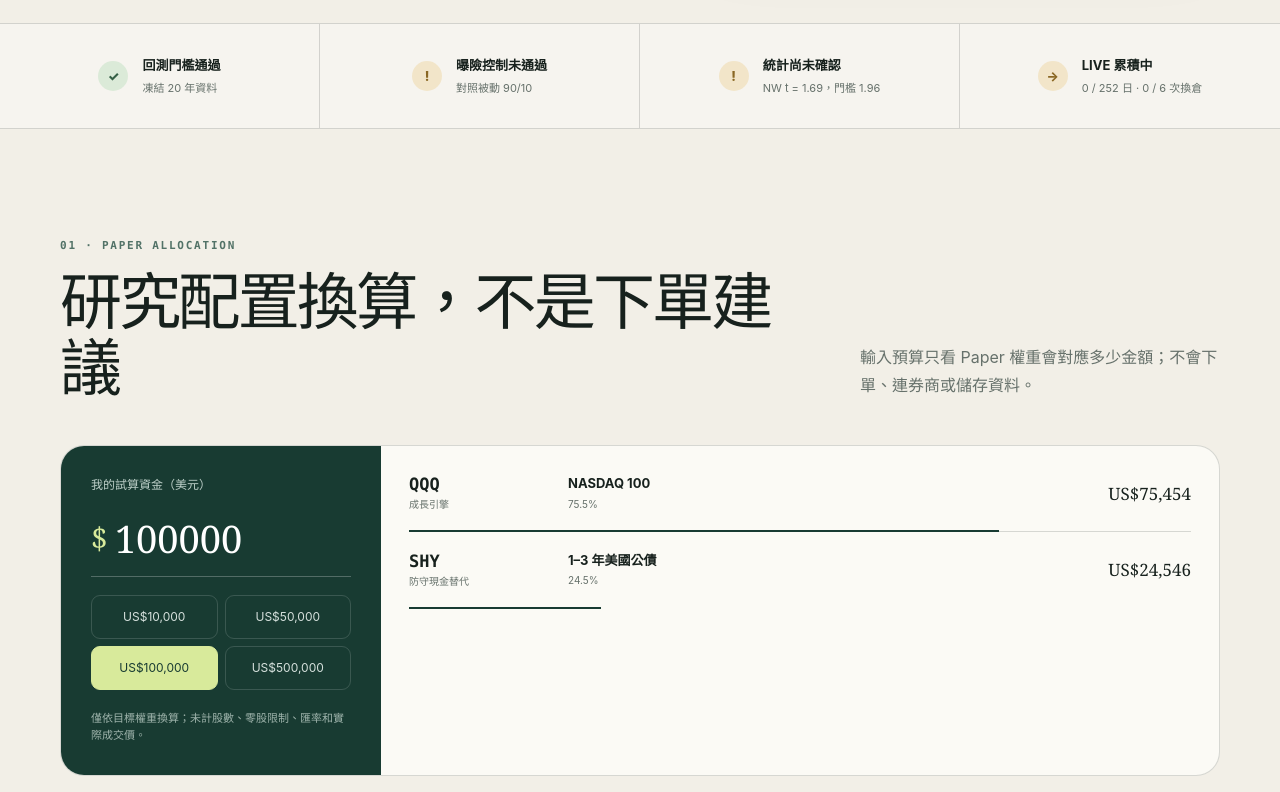
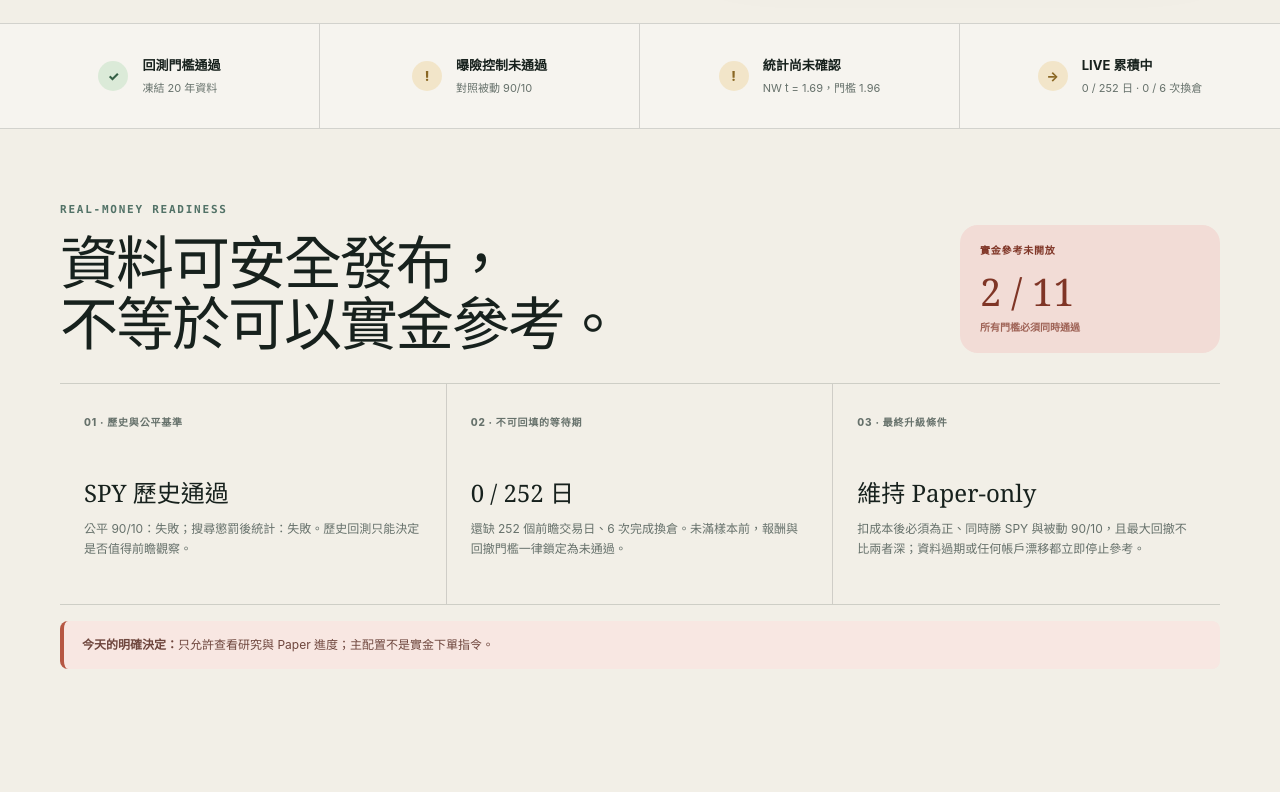
Before and after one commit to voidful/us_fddk, a Next.js app: page / in a window 1280 px wide. Shown: the part 740-1532 px from the top of the page. Built offline with nearby package versions, Linux system fonts and the light colour scheme.

Commit message:
Separate paper integrity from trade readiness

```diff
--- a/app/globals.css
+++ b/app/globals.css
@@ -106,6 +106,14 @@
 .truth-strip .check { background: #dbead8; color: #356046; }.truth-strip .wait { background: #f2e5c9; color: #8a6723; }
 .truth-strip p { margin: 0; font-size: 13px; }.truth-strip b,.truth-strip small { display: block; }.truth-strip small { margin-top: 4px; color: var(--muted); font-size: 11px; }
 
+.readiness-section { padding-block: 74px 20px; }
+.readiness-head { display: grid; grid-template-columns: 1fr 260px; gap: 48px; align-items: end; }
+.readiness-head h2 { margin: 8px 0 0; font: 500 clamp(36px,5vw,58px)/1.04 Georgia,serif; letter-spacing: -.035em; }
+.readiness-verdict { padding: 18px 20px; border-radius: 18px; }.readiness-verdict.blocked { background: #f2dcd6; color: #7f3526; }.readiness-verdict.ready { background: #dcead9; color: #315b43; }
+.readiness-verdict span,.readiness-verdict small { display: block; font-size: 10px; font-weight: 800; letter-spacing: .08em; }.readiness-verdict strong { display: block; margin: 7px 0 3px; font: 500 38px Georgia,serif; }.readiness-verdict small { opacity: .72; font-weight: 650; letter-spacing: 0; }
+.readiness-grid { display: grid; grid-template-columns: repeat(3,1fr); margin-top: 30px; border-block: 1px solid var(--line); }.readiness-grid article { min-height: 220px; padding: 24px; border-right: 1px solid var(--line); }.readiness-grid article:last-child { border-right: 0; }.readiness-grid span { color: var(--muted); font-size: 10px; font-weight: 800; letter-spacing: .08em; }.readiness-grid strong { display: block; margin: 42px 0 10px; font: 500 24px Georgia,serif; }.readiness-grid p { margin: 0; color: var(--muted); font-size: 12px; line-height: 1.7; }
+.readiness-note { margin: 16px 0 0; padding: 15px 18px; border-left: 4px solid var(--red); border-radius: 8px; background: #f8e7e2; color: #6e463d; font-size: 12px; }
+
 .section { padding: 110px 0; scroll-margin-top: 60px; }
 .section-heading { max-width: 780px; margin-bottom: 46px; }
 .section-heading h2 { margin: 0; font: 500 clamp(38px, 5vw, 62px)/1.05 Georgia, "Noto Serif TC", serif; letter-spacing: -.045em; }
@@ -210,9 +218,9 @@
   .hero { grid-template-columns: 1fr; gap: 50px; padding-top: 70px; }
   .signal-card { max-width: 600px; }
   .truth-strip { grid-template-columns: 1fr; }.truth-strip > div { justify-content: flex-start; min-height: 78px; padding-inline: 8%; border-right: 0; border-bottom: 1px solid var(--line); }
-  .split-heading,.calculator-shell,.gate-layout,.paper-grid,.challenger-verdict { grid-template-columns: 1fr; }
+  .split-heading,.calculator-shell,.gate-layout,.paper-grid,.challenger-verdict,.readiness-head { grid-template-columns: 1fr; }
   .capital-control { padding: 28px; }.comparison-grid { grid-template-columns: 1fr; }.evidence-numbers { grid-template-columns: 1fr 1fr; }.risk-grid { grid-template-columns: 1fr 1fr; }.risk-grid article { min-height: 170px; border-bottom: 1px solid var(--line); }.paper-grid { gap: 32px; }.account-card { max-width: 540px; }
-  .challenger-scorecards { grid-template-columns: 1fr 1fr; }.cross-market-grid,.style-rotation-grid,.three-clock-grid { grid-template-columns: repeat(2,1fr); }
+  .challenger-scorecards { grid-template-columns: 1fr 1fr; }.cross-market-grid,.style-rotation-grid,.three-clock-grid { grid-template-columns: repeat(2,1fr); }.readiness-grid { grid-template-columns: 1fr; }.readiness-grid article { min-height: auto; border-right: 0; border-bottom: 1px solid var(--line); }.readiness-grid article:last-child { border-bottom: 0; }.readiness-grid strong { margin-top: 22px; }
 }
 
 @media (max-width: 620px) {
--- a/app/page.tsx
+++ b/app/page.tsx
@@ -76,6 +76,7 @@
   const pending = data.paper.pending_order !== null;
   const invested = data.paper.status === "invested";
   const forward = data.paper.forward_evidence;
+  const readiness = data.readiness;
   const referenceCandidate = data.evidence.reference_trade_candidate;
   const qqqWeight = data.strategy.current_target.QQQ;
   const shyWeight = data.strategy.current_target.SHY;
@@ -175,6 +176,38 @@
           <div><span className={data.evidence.exposure_control_passed ? "check" : "wait"}>{data.evidence.exposure_control_passed ? "✓" : "!"}</span><p><b>{data.evidence.exposure_control_passed ? "曝險控制通過" : "曝險控制未通過"}</b><small>對照被動 90/10</small></p></div>
           <div><span className="wait">!</span><p><b>統計尚未確認</b><small>NW t = {data.evidence.newey_west_t.toFixed(2)}，門檻 1.96</small></p></div>
           <div><span className={data.evidence.live_confirmed ? "check" : "wait"}>{data.evidence.live_confirmed ? "✓" : "→"}</span><p><b>{data.evidence.live_confirmed ? "LIVE 門檻通過" : "LIVE 累積中"}</b><small>{forward.forward_sessions} / {forward.minimum_sessions} 日 · {forward.filled_rebalances} / {forward.minimum_filled_rebalances} 次換倉</small></p></div>
+        </section>
+
+        <section className="readiness-section wrap" id="readiness" aria-labelledby="readiness-title">
+          <div className="readiness-head">
+            <div>
+              <p className="eyebrow">REAL-MONEY READINESS</p>
+              <h2 id="readiness-title">資料可安全發布，<br />不等於可以實金參考。</h2>
+            </div>
+            <div className={readiness.trade_ready ? "readiness-verdict ready" : "readiness-verdict blocked"}>
+              <span>{readiness.trade_ready ? "實金參考已開放" : "實金參考未開放"}</span>
+              <strong>{readiness.passed_gate_count} / {readiness.required_gate_count}</strong>
+              <small>所有門檻必須同時通過</small>
+            </div>
+          </div>
+          <div className="readiness-grid">
+            <article>
+              <span>01 · 歷史與公平基準</span>
+              <strong>{data.evidence.historical_gate_passed ? "SPY 歷史通過" : "歷史未通過"}</strong>
+              <p>公平 90/10：{data.evidence.exposure_control_passed ? "通過" : "失敗"}；搜尋懲罰後統計：{data.evidence.statistically_confirmed ? "通過" : "失敗"}。歷史回測只能決定是否值得前瞻觀察。</p>
+            </article>
+            <article>
+              <span>02 · 不可回填的等待期</span>
+              <strong>{forward.forward_sessions} / {forward.minimum_sessions} 日</strong>
+              <p>還缺 {forward.remaining_sessions} 個前瞻交易日、{forward.remaining_filled_rebalances} 次完成換倉。未滿樣本前，報酬與回撤門檻一律鎖定為未通過。</p>
+            </article>
+            <article>
+              <span>03 · 最終升級條件</span>
+              <strong>{readiness.trade_ready ? "全部通過" : "維持 Paper-only"}</strong>
+              <p>扣成本後必須為正、同時勝 SPY 與被動 90/10，且最大回撤不比兩者深；資料過期或任何帳戶漂移都立即停止參考。</p>
+            </article>
+          </div>
+          <p className="readiness-note"><b>今天的明確決定：</b>{readiness.trade_ready ? "已通過完整合約，才可顯示參考交易配置。" : "只允許查看研究與 Paper 進度；主配置不是實金下單指令。"}</p>
         </section>
 
         <section className="section wrap" id="allocation">
@@ -458,6 +491,7 @@
           <div className="section-heading"><p className="eyebrow">08 · BEGINNER FAQ</p><h2>常見問題</h2></div>
           <div className="faq-list">
             <details><summary>我現在可以照百分比買嗎？<span>＋</span></summary><p>頁面顯示的是等待 paper 模擬成交的研究訊號，不是即時買進指令。若自行實作，仍要評估風險承受度、稅務、匯率和券商成本。</p></details>
+            <details><summary>為什麼資料檢查通過，還是不能下單？<span>＋</span></summary><p>資料檢查通過只代表日期、快照、Paper 帳戶、基準和網站彼此一致，沒有表示策略已證實。實金參考另外要求 {readiness.required_gate_count} 道門檻全過；目前只有 {readiness.passed_gate_count} 道，決定仍是 Paper-only。</p></details>
             <details><summary>既然 20 年贏 SPY，為什麼還說未確認？<span>＋</span></summary><p>同一批資料試過很多方法後，最好看的結果可能只是運氣。統計檢查與全新的前瞻交易紀錄仍不足，所以只稱「歷史候選」。</p></details>
             <details><summary>為什麼要再比被動 90/10？<span>＋</span></summary><p>v2 平均持有接近九成 QQQ，只比 SPY 可能把科技股曝險誤認成策略能力。90/10 不預測波動、只固定再平衡，是更公平的曝險控制；目前 v2 沒有穩定跨過它。</p></details>
             <details><summary>v3 回測贏 QQQ，為什麼不用？<span>＋</span></summary><p>近期 2006–2026 看起來漂亮，但不重疊的 1986–2006 Nasdaq-100 代理期，5 年滾動勝率只有 {pct(challengerProxy.rolling_five_year_win_fraction, 1)}；下載前固定的美、英、德、日、港測試也只有 {crossMarket.counts.full_cagr}/5 完整期勝出。這代表優勢依賴特定市場與年代，先留在獨立 Paper，不取代主訊號。</p></details>
--- a/data/trading-data.json
+++ b/data/trading-data.json
@@ -1,6 +1,6 @@
 {
   "schema_version": 1,
-  "generated_at_utc": "2026-08-01T16:07:10.876965Z",
+  "generated_at_utc": "2026-08-01T16:26:52.342483Z",
   "data_through": "2026-07-31",
   "freshness": {
     "last_session": "2026-07-31",
@@ -151,6 +151,8 @@
       "minimum_filled_rebalances": 6,
       "forward_sessions": 0,
       "filled_rebalances": 0,
+      "remaining_sessions": 252,
+      "remaining_filled_rebalances": 6,
       "strategy": {
         "return": 0.0,
         "max_drawdown": 0.0,
@@ -181,8 +183,8 @@
         "positive_return_after_costs": false,
         "beats_spy_total_return": false,
         "beats_passive_90_10_total_return": false,
-        "max_drawdown_no_worse_than_spy": true,
-        "max_drawdown_no_worse_than_passive_90_10": true
+        "max_drawdown_no_worse_than_spy": false,
+        "max_drawdown_no_worse_than_passive_90_10": false
       },
       "live_confirmed": false
     }
@@ -886,5 +888,63 @@
         "22_cross_pooled_newey_west_t_at_least_1_96_vs_both": false
       }
     }
+  },
+  "readiness": {
+    "contract_version": 2,
+    "trade_ready": false,
+    "decision": "paper_only",
+    "passed_gate_count": 2,
+    "required_gate_count": 11,
+    "gates": {
+      "fresh_integrity": true,
+      "historical_gate_passed": true,
+      "exposure_control_passed": false,
+      "statistically_confirmed": false,
+      "at_least_252_forward_sessions": false,
+      "at_least_6_filled_rebalances": false,
+      "positive_return_after_costs": false,
+      "beats_spy_total_return": false,
+      "beats_passive_90_10_total_return": false,
+      "max_drawdown_no_worse_than_spy": false,
+      "max_drawdown_no_worse_than_passive_90_10": false
+    },
+    "failed": [
+      {
+        "gate": "exposure_control_passed",
+        "label": "公平曝險基準門檻通過"
+      },
+      {
+        "gate": "statistically_confirmed",
+        "label": "多重搜尋後的統計證據通過"
+      },
+      {
+        "gate": "at_least_252_forward_sessions",
+        "label": "至少累積 252 個前瞻交易日"
+      },
+      {
+        "gate": "at_least_6_filled_rebalances",
+        "label": "至少完成 6 次前瞻換倉"
+      },
+      {
+        "gate": "positive_return_after_costs",
+        "label": "前瞻扣成本報酬為正"
+      },
+      {
+        "gate": "beats_spy_total_return",
+        "label": "前瞻總報酬勝過 SPY"
+      },
+      {
+        "gate": "beats_passive_90_10_total_return",
+        "label": "前瞻總報酬勝過被動 90/10"
+      },
+      {
+        "gate": "max_drawdown_no_worse_than_spy",
+        "label": "前瞻最大回撤不深於 SPY"
+      },
+      {
+        "gate": "max_drawdown_no_worse_than_passive_90_10",
+        "label": "前瞻最大回撤不深於被動 90/10"
+      }
+    ]
   }
 }
```
Also changed, not shown: 1 other file (tests, documents, lock files or other folders).
